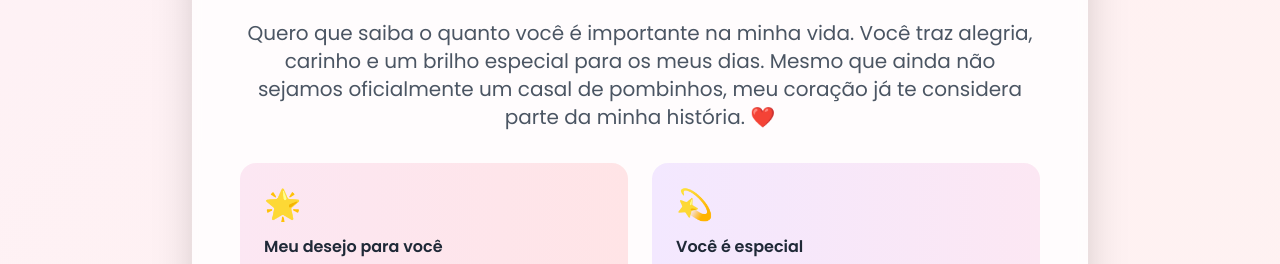
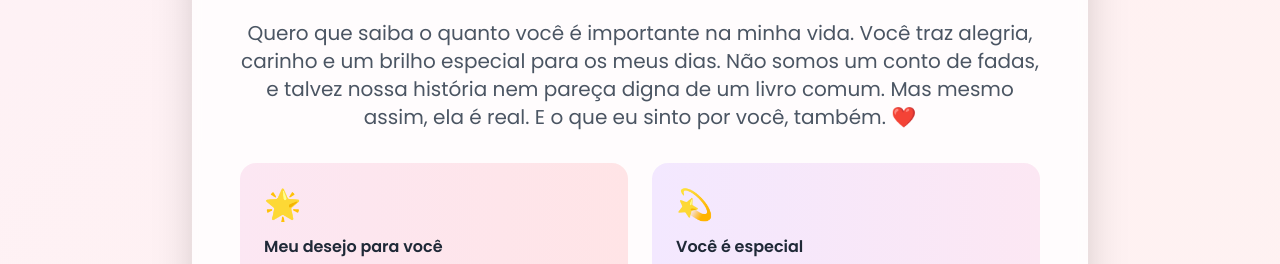
Before and after one commit to PHtechdev/parameubem, a plain HTML site: page index.html in a window 1280 px wide. Shown: the part 757-1021 px from the top of the page. Drawn offline with nearby package versions, Linux system fonts and the light colour scheme.

Commit message:
Update index.html

```diff
--- a/index.html
+++ b/index.html
@@ -113,8 +113,9 @@
           <p class="text-lg md:text-xl text-gray-600 leading-relaxed mb-8">
             Quero que saiba o quanto você é importante na minha vida.
             Você traz alegria, carinho e um brilho especial para os meus dias.
-            Mesmo que ainda não sejamos oficialmente um casal de pombinhos, meu coração já te considera
-            parte da minha história. ❤️
+            Não somos um conto de fadas, e talvez nossa história nem pareça digna
+            de um livro comum. Mas mesmo assim, ela é real. E o que eu sinto por você,
+            também. ❤️
           </p>
         </div>
 
```
